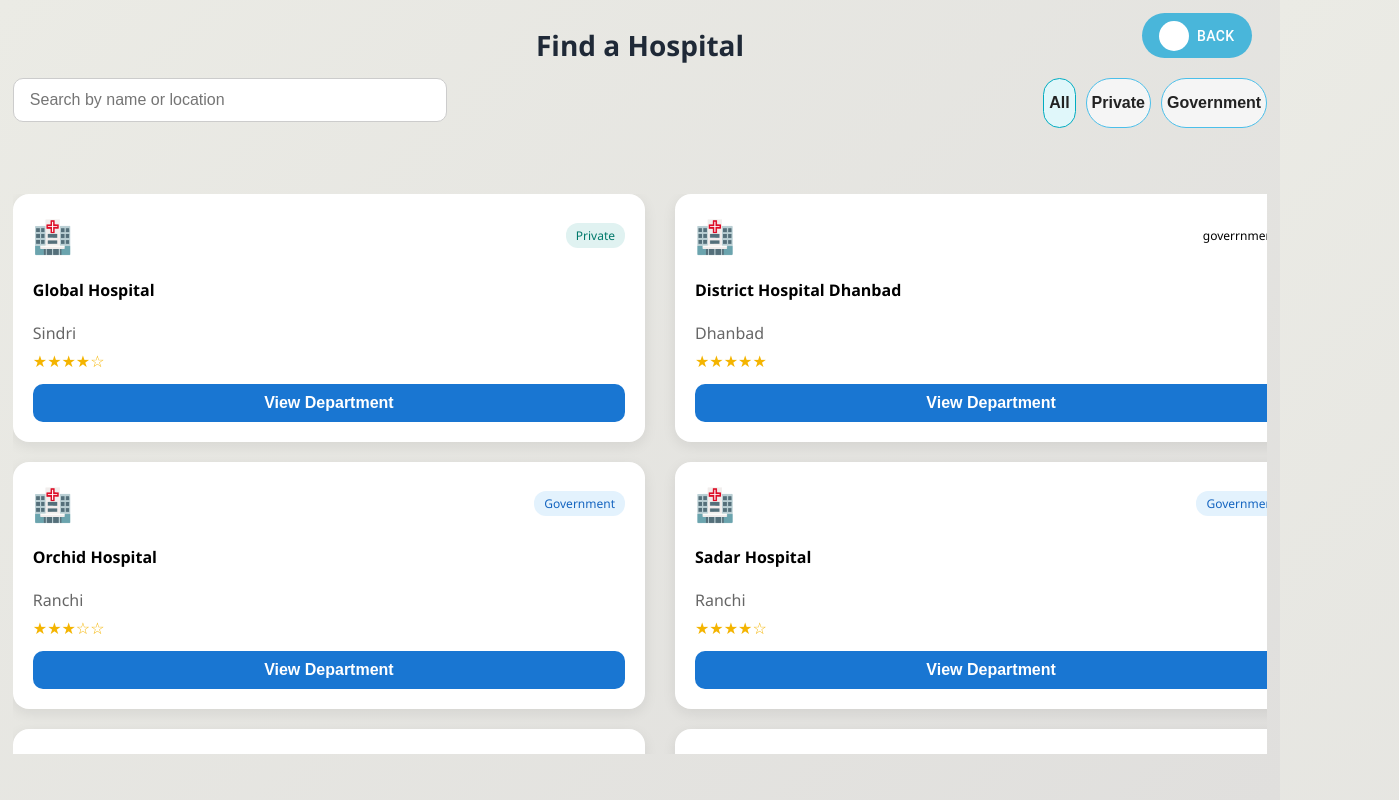
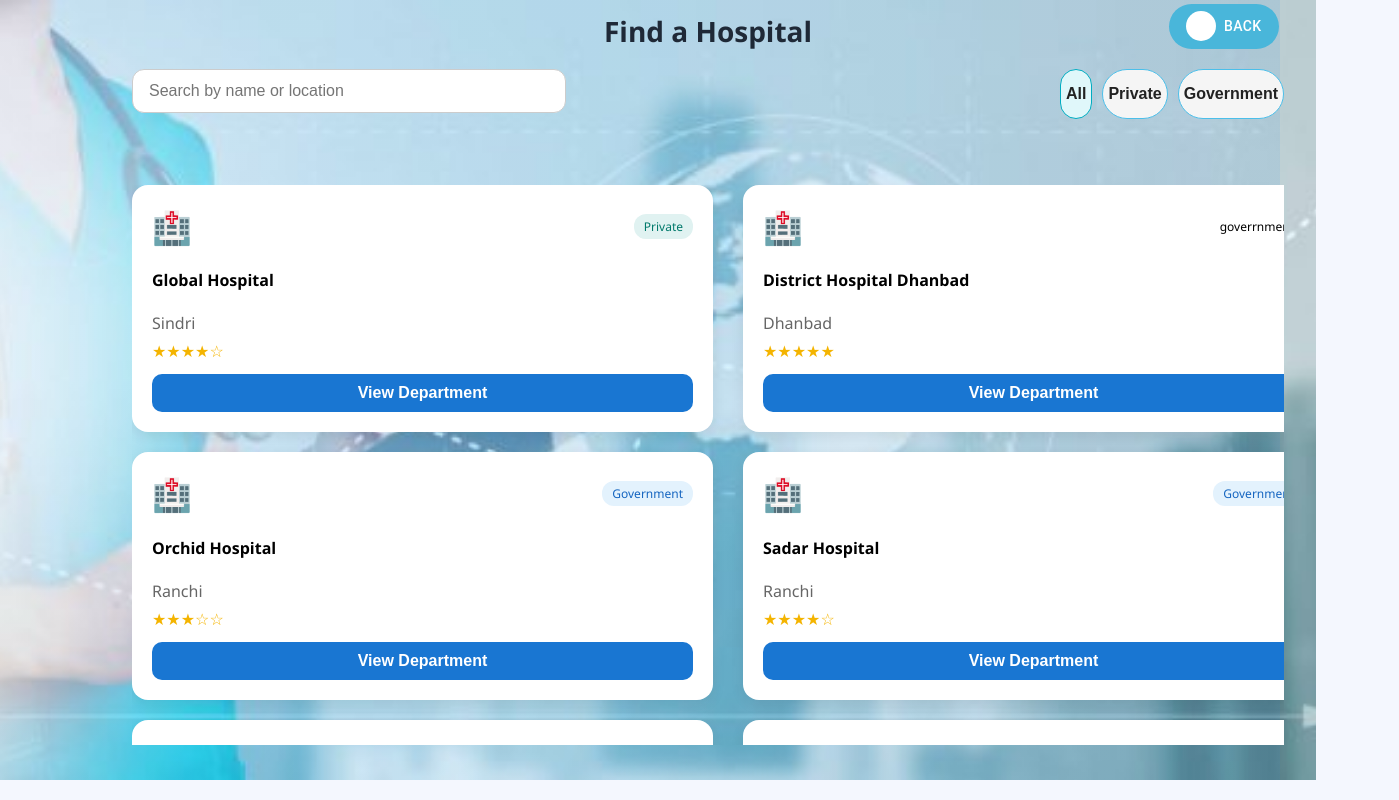
Before and after one commit to Shashi-Shekhar-1/AlphaTech, a React app: page /patient-dashboard/appointment in a window 1280 px wide. Shown: the whole page, 1399 px wide, since content can reach past the window. Built offline with nearby package versions, Linux system fonts and the light colour scheme; some icons are missing; the HTML template or start-up script is replaced by a standard one.

Commit message:
Fixed all css

```diff
--- a/src/components/availablebedhospital.jsx
+++ b/src/components/availablebedhospital.jsx
@@ -4,6 +4,8 @@ import { useNavigate } from "react-router-dom";
 
 import { Box, Button } from "@mui/material";
 import ArrowBackIcon from "@mui/icons-material/ArrowBack";
+
+import '../cssComponent/AvailableBed.css';
 
 
 const hospitalData = [
--- a/src/components/departmentpage.jsx
+++ b/src/components/departmentpage.jsx
@@ -6,6 +6,7 @@ import { useNavigate } from "react-router-dom";
 import { Box, Button } from "@mui/material";
 import ArrowBackIcon from "@mui/icons-material/ArrowBack";
 
+import '../cssComponent/DepartmentPage.css';
 
 const departmentsData = [
   {
--- a/src/cssComponent/AppointmentPage.css
+++ b/src/cssComponent/AppointmentPage.css
@@ -1,15 +1,19 @@
 .appointment-container {
-  width: 95vw;
-  max-width: 95vw;
+  /* width: 85vw;
+  max-width: 85vw;
   margin-left: 100px;
   margin-right: 100px;
   padding: 20px 30px;
   background-color: #91ef94;
   margin-top: 30px;
   height:800px;
-  min-height: 100vh;
+  min-height: 100vh; */
 
-
+width: 98vw;
+max-width: 98vw;
+font-family: "Segoe UI", sans-serif;
+background-color: aquamarine;
+border-radius: 30px;
 
 }
 
--- a/src/cssComponent/AvailableBed.css
+++ b/src/cssComponent/AvailableBed.css
@@ -0,0 +1,139 @@
+.finder-wrapper {
+width: 90vw;
+max-width: 90vw;
+font-family: "Segoe UI", sans-serif;
+}
+
+.finder-header {
+  margin-bottom: 20px;
+
+}
+
+.finder-header h2 {
+  margin: 0;
+  font-size: 28px;
+}
+
+.finder-header p {
+  color: #666;
+}
+
+.controls {
+  display: flex;
+  justify-content: space-between;
+  gap: 10px;
+  margin-bottom: 40px;
+  flex-wrap: wrap;
+}
+
+.search-box {
+  flex: 1;
+  min-width: 260px;
+  padding: 12px 16px;
+  border-radius: 10px;
+  border: 1px solid #ccc;
+}
+
+.filter-buttons {
+  display: flex;
+  gap: 10px;
+
+}
+
+.filter-buttons button {
+  padding: 5px 5px;
+  border-radius: 30px;
+  border: 1px solid #4bbfea;
+  background: #f5f5f5;
+  cursor: pointer;
+  color: #222;
+  height: 50px;
+
+}
+
+.filter-buttons .active {
+  background: #e0f7fa;
+  border-color: #00acc1;
+}
+
+.hospital-grid {
+  display: grid;
+  grid-template-columns: repeat(2, 1fr);
+  column-gap: 70px;
+  row-gap: 20px;
+  width: 100%;
+}
+.hospital-grid-container{
+  max-height: 70vh;
+  overflow-y: auto;
+}
+
+.hospital-card {
+  background: #ffffff;
+  border-radius: 16px;
+  padding: 20px;
+  box-shadow: 0 4px 14px rgba(0, 0, 0, 0.08);
+  transition: transform 0.2s ease;
+  width: 100%;
+}
+
+.hospital-card:hover {
+  transform: translateY(-4px);
+}
+
+.hospital-top {
+  display: flex;
+  justify-content: space-between;
+  align-items: center;
+}
+
+.hospital-icon {
+  font-size: 32px;
+}
+
+.badge {
+  padding: 4px 10px;
+  border-radius: 12px;
+  font-size: 12px;
+}
+
+.badge.private {
+  background: #e0f2f1;
+  color: #00796b;
+}
+
+.badge.government {
+  background: #e3f2fd;
+  color: #1565c0;
+}
+
+.location {
+  color: #666;
+  margin: 6px 0;
+}
+
+.rating {
+  color: #f4b400;
+  margin-bottom: 12px;
+}
+
+.view-btn {
+  width: 100%;
+  padding: 10px;
+  border-radius: 10px;
+  border: none;
+  background: #1976d2;
+  color: #fff;
+  cursor: pointer;
+}
+
+.view-btn:hover {
+  background: #125ea8;
+}
+
+/* 📱 Mobile adjustments */
+@media (max-width: 768px) {
+  .controls {
+    flex-direction: column;
+  }
+}
--- a/src/cssComponent/Bed.css
+++ b/src/cssComponent/Bed.css
@@ -4,10 +4,6 @@
   margin: 0 auto;
   font-family: 'Segoe UI', Tahoma, Geneva, Verdana, sans-serif;
   background-color: #fcfcfc;
-  margin-top: 10%;
-
-
-
 }
 
 .dashboard-header {
--- a/src/cssComponent/BillingPage.css
+++ b/src/cssComponent/BillingPage.css
@@ -1,10 +1,10 @@
 .billing-container {
-  width: 90vw;
+  width: 97vw;
   margin: 0 auto;
-  padding: 20px;
+  padding: 10px;
   font-family: 'Segoe UI', Tahoma, Geneva, Verdana, sans-serif;
   background-color: #fcfcfc;
-  margin-top: 20%;
+
 }
 
 .billing-header {
--- /dev/null
+++ b/src/cssComponent/DepartmentPage.css
@@ -0,0 +1,94 @@
+.departments-wrapper {
+width: 95vw;
+max-width: 95vw;
+font-family: "Segoe UI", sans-serif;
+}
+
+.departments-wrapper h2 {
+  font-size: 28px;
+  margin-bottom: 6px;
+}
+
+.subtitle {
+  color: #666;
+  margin-bottom: 24px;
+}
+
+.search-box {
+  width: 100%;
+  max-width: 400px;
+  padding: 12px 16px;
+  border-radius: 12px;
+  border: 1px solid #ccc;
+  margin-bottom: 32px;
+}
+
+/* GRID */
+.departments-grid {
+  display: grid;
+  grid-template-columns: repeat(4, 1fr);
+  column-gap: 100px;
+  row-gap: 40px;
+}
+
+/* CARD */
+.department-card {
+  background: linear-gradient(135deg, #e3f2fd, #ffffff);
+  border-radius: 20px;
+  padding: 24px;
+  text-align: center;
+  box-shadow: 0 10px 25px rgba(0, 0, 0, 0.08);
+  transition: transform 0.3s ease;
+}
+
+.department-card:hover {
+  transform: translateY(-6px);
+}
+
+.department-card img {
+  width: 80px;
+  margin-bottom: 14px;
+}
+
+.department-card h3 {
+  color: #1976d2;
+  margin-bottom: 10px;
+}
+
+.dept-info {
+  display: flex;
+  justify-content: space-between;
+  margin-bottom: 16px;
+  color: #333;
+  font-size: 14px;
+}
+
+/* BUTTON */
+.visit-btn {
+  width: 100%;
+  padding: 10px;
+  border-radius: 12px;
+  border: none;
+  background: #1976d2;
+  color: white;
+  font-weight: 600;
+  cursor: pointer;
+  /* transition: background 0.2s ease; */
+}
+
+.visit-btn:hover {
+  background: #125ea8;
+}
+
+/* RESPONSIVE */
+@media (max-width: 1024px) {
+  .departments-grid {
+    grid-template-columns: repeat(2, 1fr);
+  }
+}
+
+@media (max-width: 600px) {
+  .departments-grid {
+    grid-template-columns: 1fr;
+  }
+}
--- a/src/cssComponent/IssuedDocument.css
+++ b/src/cssComponent/IssuedDocument.css
@@ -12,13 +12,12 @@ body {
 }
 
 .app-container1 {
-  width: 100vw;
+  width: 97vw;
   margin: 0 auto;
-  padding: 20px;
+  padding: 10px;
   font-family: 'Segoe UI', Tahoma, Geneva, Verdana, sans-serif;
   background-color: #fcfcfc;
-  margin-top: -300px;
-
+  margin-top: -28%;
 }
 
 
--- a/src/index.css
+++ b/src/index.css
@@ -1,6 +1,23 @@
  src/components/Auth/Auth.css
 { box-sizing: border-box; margin:0; padding:0; font-family: 'Segoe UI', sans-serif; }
-body { background: linear-gradient(135deg,#ebebe5,#e0dfdd); height:100vh; display:flex; justify-content:center; align-items:center; }
+
+/* body { background: linear-gradient(135deg,#ebebe5,#e0dfdd); height:100vh; display:flex; justify-content:center; align-items:center; }  */
+
+body {
+  margin: 0;
+  height: 100vh;
+
+  background:
+    linear-gradient(
+      rgba(30, 136, 229, 0.1),
+      rgba(30, 136, 229, 0.1)
+    ),
+    url("./photo/bgimage.jpeg");
+
+  background-size: cover;
+  background-position: center;
+  background-repeat: no-repeat;
+}
 
 .auth-container {
   background: #fff; padding:35px 25px; border-radius:20px; box-shadow:0px 10px 20px rgba(228, 43, 37, 0.2); width:150%; max-width:380px,;
@@ -119,7 +136,7 @@ button:hover {
 
 /* appointment */
 
-.departments-wrapper {
+/* .departments-wrapper {
   width: 100%;
   padding: 32px;
   margin-top: 40px;
@@ -145,7 +162,7 @@ button:hover {
   margin-bottom: 32px;
 }
 
-/* GRID */
+
 .departments-grid {
   display: grid;
   grid-template-columns: repeat(4, 1fr);
@@ -153,7 +170,7 @@ button:hover {
   row-gap: 40px;
 }
 
-/* CARD */
+
 .department-card {
   background: linear-gradient(135deg, #e3f2fd, #ffffff);
   border-radius: 20px;
@@ -185,7 +202,7 @@ button:hover {
   font-size: 14px;
 }
 
-/* BUTTON */
+
 .visit-btn {
   width: 100%;
   padding: 10px;
@@ -195,14 +212,14 @@ button:hover {
   color: white;
   font-weight: 600;
   cursor: pointer;
-  /* transition: background 0.2s ease; */
+
 }
 
 .visit-btn:hover {
   background: #125ea8;
 }
 
-/* RESPONSIVE */
+
 @media (max-width: 1024px) {
   .departments-grid {
     grid-template-columns: repeat(2, 1fr);
@@ -214,7 +231,7 @@ button:hover {
     grid-template-columns: 1fr;
   }
 }
-
+ */
 
 
 
```
Also changed, not shown: src/photo/bgimage.jpeg (added).
